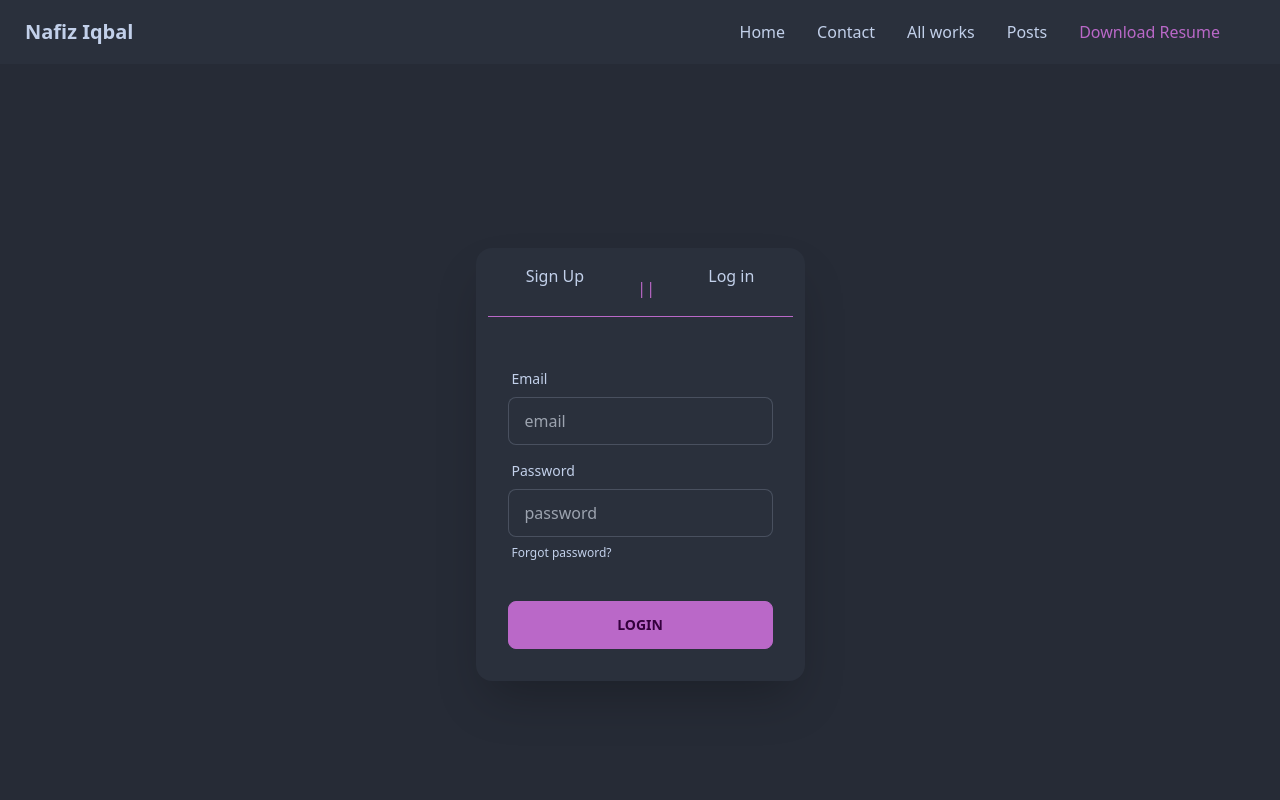
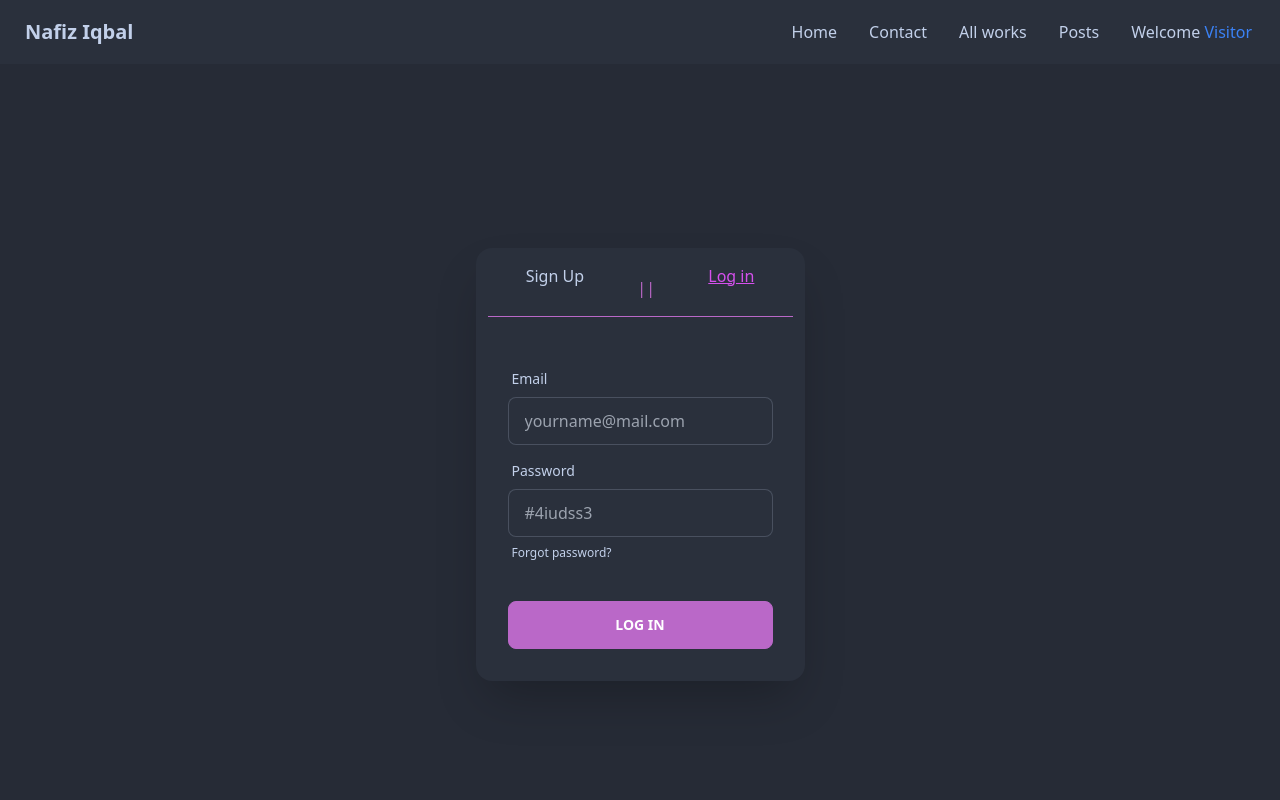
Before and after one commit to naffiziqbal/portfolio-client-side, a React (Vite) app: page /login in a window 1280 px wide. Shown: the top 800 px of the page. Built offline with nearby package versions, Linux system fonts and the light colour scheme; no server answers.

Commit message:
new Features

```diff
--- a/src/Components/Pages/Posts/Post.jsx
+++ b/src/Components/Pages/Posts/Post.jsx
@@ -3,14 +3,13 @@ import { Link } from "react-router-dom";
 import { AuthContext } from "../../../Context/UserContext";
 
 const Post = ({ post }) => {
-  const {user} = useContext(AuthContext);
-  const { _id, headline, body } = post;
+  const { user } = useContext(AuthContext);
+  const { _id, headline, body, value } = post;
   const handleDelete = () => {
-    fetch(`http://localhost:5000/delete/${_id}`, {
+    fetch(`https://portfolio-server-side-steel.vercel.app/delete/${_id}`, {
       method: "Delete",
     });
   };
-  // console.log(import.meta.env.VITE_SOME_KEY_apiKey);
   return (
     <div className="my-2 p-2 border rounded-lg">
       <button className="float-right text-red-500" onClick={handleDelete}>
@@ -20,7 +19,7 @@ const Post = ({ post }) => {
         <p className="font-bold text-2xl">{headline}</p>
       </Link>
       <br />
-      <p>{body.slice(0, 100)} ....</p>
+      <p>{body.slice(0, 100)}</p>
     </div>
   );
 };
--- a/src/Components/Pages/Posts/PostDetails.jsx
+++ b/src/Components/Pages/Posts/PostDetails.jsx
@@ -3,7 +3,7 @@ import { useLoaderData } from "react-router-dom";
 
 const PostDetails = () => {
   const  post  = useLoaderData();
-  const { body, headline } =  post
+  const { body, headline} =  post
   // console.log(post);
   return (
     <div className="mx-auto container p-5">
--- a/src/Components/Shared/Header/Header.jsx
+++ b/src/Components/Shared/Header/Header.jsx
@@ -3,10 +3,24 @@ import { useState } from "react";
 import { Link } from "react-router-dom";
 import { AuthContext } from "../../../Context/UserContext";
 import "./Header.css";
+import {
+  ArrowRightCircleIcon,
+  ArrowRightOnRectangleIcon,
+} from "@heroicons/react/24/solid";
+import Swal from "sweetalert2";
 
 const Header = () => {
-  const { user } = useContext(AuthContext);
-  console.log(user);
+  const { user, logOut } = useContext(AuthContext);
+
+  const handleLogOut = () => {
+    logOut().then(() => {
+      Swal.fire({
+        icon: "success",
+        text: "Log Out Successfull",
+      });
+    });
+  };
+  // console.log(user);
   const menuItems = {
     menuites: (
       <>
@@ -14,7 +28,7 @@ const Header = () => {
           <Link to={"/"}>Home</Link>
         </li>
         <li>
-          <a href="/home/#contact">Contact</a>
+          <a href="/contact">Contact</a>
         </li>
         <li>
           <Link to={"/allworks"}>All works</Link>
@@ -23,16 +37,6 @@ const Header = () => {
           <Link to={"/posts"}>Posts</Link>
         </li>
         <li>
-          <a
-            target={"_blank"}
-            href="https://drive.google.com/file/d/13iYznwmR6BoSOJJDa-Z8EDsH7SJpOpbC/view?usp=share_link"
-            className="text-primary"
-          >
-            Download Resume
-          </a>
-        </li>
-        <li>
-          {" "}
           {user ? (
             <Link>
               Welcome{" "}
@@ -41,9 +45,24 @@ const Header = () => {
               </span>
             </Link>
           ) : (
-            <Link to={"/login"}></Link>
+            <Link to={"/login"}>
+              <p>
+                Welcome
+                <span className="text-blue-500"> Visitor</span>
+              </p>
+            </Link>
           )}
         </li>
+        {user ? (
+          <li>
+            <ArrowRightOnRectangleIcon
+              className="w-16 text-blue-400"
+              onClick={handleLogOut}
+            />
+          </li>
+        ) : (
+          ""
+        )}
       </>
     ),
   };
--- a/src/Components/UserCredintial/Login.jsx
+++ b/src/Components/UserCredintial/Login.jsx
@@ -1,13 +1,36 @@
 import React, { useContext } from "react";
-import { Link } from "react-router-dom";
+import { Link, NavLink, useNavigate } from "react-router-dom";
+import Swal from "sweetalert2";
 import { AuthContext } from "../../Context/UserContext";
 
 const Login = () => {
-  const { createUser } = useContext(AuthContext);
+  const { logIn } = useContext(AuthContext);
+  const navigate = useNavigate();
 
   const handleCreateUser = (e) => {
     e.preventDefault();
     const form = e.target;
+    const email = form.email.value;
+    const password = form.password.value;
+
+    logIn(email, password)
+      .then((result) => {
+        const user = result.user;
+        Swal.fire({
+          icon: "success",
+          title: "Congrats",
+          text: "User Logged in",
+        });
+        navigate("/");
+      })
+      .catch((err) => Swal.fire({
+        icon : "error",
+        text: err.message
+      }));
+  };
+  let activeStyle = {
+    textDecoration: "underline",
+    color: "#d550ed",
   };
   return (
     <div>
@@ -17,23 +40,40 @@ const Login = () => {
             <header className="p-3">
               <div className="flex w-full">
                 <div className="grid h-8 flex-grow card rounded-box place-items-center">
-                  <Link to={'/signup'}>Sign Up</Link>
+                  <NavLink
+                    style={({ isActive }) =>
+                      isActive ? activeStyle : undefined
+                    }
+                    to={"/signup"}
+                  >
+                    Sign Up
+                  </NavLink>
                 </div>
-                <div className="divider divider-horizontal text-primary">||</div>
+                <div className="divider divider-horizontal text-primary">
+                  ||
+                </div>
                 <div className="grid h-8 flex-grow rounded-box place-items-center">
-              <Link to={'/login'}>  Log in</Link>
+                  <NavLink
+                    to={"/login"}
+                    style={({ isActive }) =>
+                      isActive ? activeStyle : undefined
+                    }
+                  >
+                    Log in
+                  </NavLink>
                 </div>
               </div>
-            <hr className="border-primary" />
+              <hr className="border-primary" />
             </header>
-            <div className="card-body">
+            <form className="card-body" onSubmit={handleCreateUser}>
               <div className="form-control">
                 <label className="label">
                   <span className="label-text">Email</span>
                 </label>
                 <input
                   type="email"
-                  placeholder="email"
+                  placeholder="yourname@mail.com"
+                  name="email"
                   className="input input-bordered"
                 />
               </div>
@@ -42,9 +82,10 @@ const Login = () => {
                   <span className="label-text">Password</span>
                 </label>
                 <input
-                  type="text"
-                  placeholder="password"
+                  type="password"
+                  placeholder="#4iudss3"
                   className="input input-bordered"
+                  name="password"
                 />
                 <label className="label">
                   <a href="#" className="label-text-alt link link-hover">
@@ -53,9 +94,13 @@ const Login = () => {
                 </label>
               </div>
               <div className="form-control mt-6">
-                <button className="btn btn-primary">Login</button>
+                <input
+                  type={"submit"}
+                  value={"Log In"}
+                  className="btn text-white btn-primary"
+                />
               </div>
-            </div>
+            </form>
           </div>
         </div>
       </div>
--- a/src/Components/UserCredintial/SignUp.jsx
+++ b/src/Components/UserCredintial/SignUp.jsx
@@ -1,10 +1,10 @@
 import React, { useContext } from "react";
-import { Link, useNavigate } from "react-router-dom";
+import { Link, NavLink, useNavigate } from "react-router-dom";
 import Swal from "sweetalert2";
 import { AuthContext } from "../../Context/UserContext";
 
 const SignUp = () => {
-    const navigate = useNavigate()
+  const navigate = useNavigate();
   const { createUser, loading } = useContext(AuthContext);
 
   const handleCreateUser = (e) => {
@@ -20,8 +20,12 @@ const SignUp = () => {
         title: "Congrats",
         text: "User Logged in",
       });
-      navigate('/')
+      navigate("/");
     });
+  };
+  let activeStyle = {
+    textDecoration: "underline",
+    color: "#d550ed",
   };
   return (
     <div>
@@ -31,13 +35,27 @@ const SignUp = () => {
             <header className="p-3">
               <div className="flex w-full">
                 <div className="grid h-8 flex-grow card rounded-box place-items-center">
-                  <Link to={"/signup"}>Sign Up</Link>
+                  <NavLink
+                    style={({ isActive }) =>
+                      isActive ? activeStyle : undefined
+                    }
+                    to="/signup"
+                  >
+                    Sign Up
+                  </NavLink>
                 </div>
                 <div className="divider divider-horizontal text-primary">
                   ||
                 </div>
                 <div className="grid h-8 flex-grow rounded-box place-items-center">
-                  <Link to={"/login"}> Log in</Link>
+                  <NavLink
+                    to="/login"
+                    style={({ isActive }) =>
+                      isActive ? activeStyle : undefined
+                    }
+                  >
+                    Log In
+                  </NavLink>
                 </div>
               </div>
               <hr className="border-primary" />
--- a/src/Context/UserContext.jsx
+++ b/src/Context/UserContext.jsx
@@ -5,6 +5,7 @@ import {
   getAuth,
   onAuthStateChanged,
   signInWithEmailAndPassword,
+  signOut,
 } from "firebase/auth";
 import app from "../firebase.init";
 import { useState } from "react";
@@ -27,6 +28,10 @@ const UserContext = ({ children }) => {
     return signInWithEmailAndPassword(auth, email, password);
   };
 
+  const logOut =()=>{
+    return signOut(auth)
+  }
+
   useEffect(() => {
     const unSubscribe = onAuthStateChanged(auth, (currentUser) => {
       setUser(currentUser);
@@ -34,7 +39,7 @@ const UserContext = ({ children }) => {
     });
     return () => unSubscribe();
   }, []);
-  const authInfo = {user, createUser, logIn };
+  const authInfo = {user, createUser, logIn,logOut };
   return (
     <AuthContext.Provider value={authInfo}>{children}</AuthContext.Provider>
   );
```
Also changed, not shown: src/Components/Pages/Posts/NewPost.jsx (+27 -32 lines).
